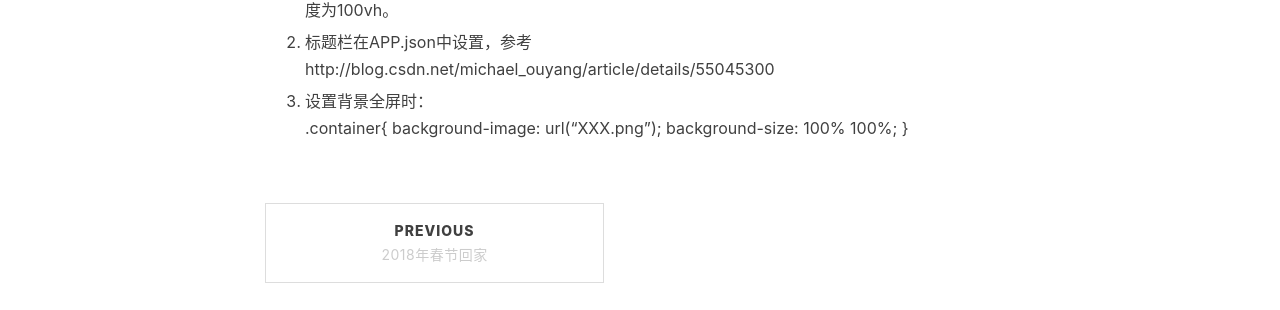
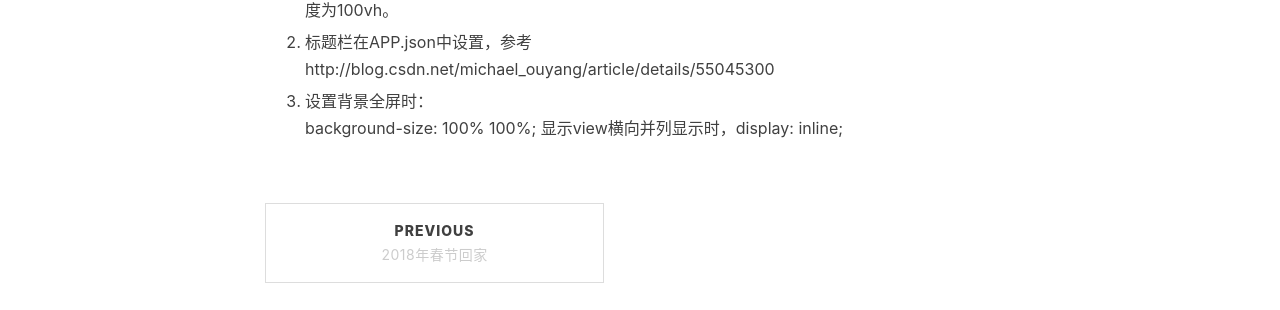
Before and after one commit to ma-depeng/ma-depeng.github.io, a Jekyll site: the page built from _posts/2018-02-05-微信小程序开发简易流程.markdown, in a window 1280 px wide. Shown: the part 845-1155 px from the top of the page. Built offline with Jekyll 4.4.1, drawn with Linux system fonts in a browser that asks for light colours; nearby versions of some CDN libraries; comment, search, counter and statistics services are not loaded.

```diff
--- a/_posts/2018-02-05-微信小程序开发简易流程.markdown
+++ b/_posts/2018-02-05-微信小程序开发简易流程.markdown
@@ -23,7 +23,5 @@
 http://blog.csdn.net/michael_ouyang/article/details/55045300
 
 3. 设置背景全屏时：
-.container{
- background-image: url("XXX.png");
  background-size: 100% 100%;
-}
+显示view横向并列显示时，display: inline;
```
Also changed, not shown: pm/img/button1.png (added), pm/img/button2.png (added), pm/img/button3.png (added).
